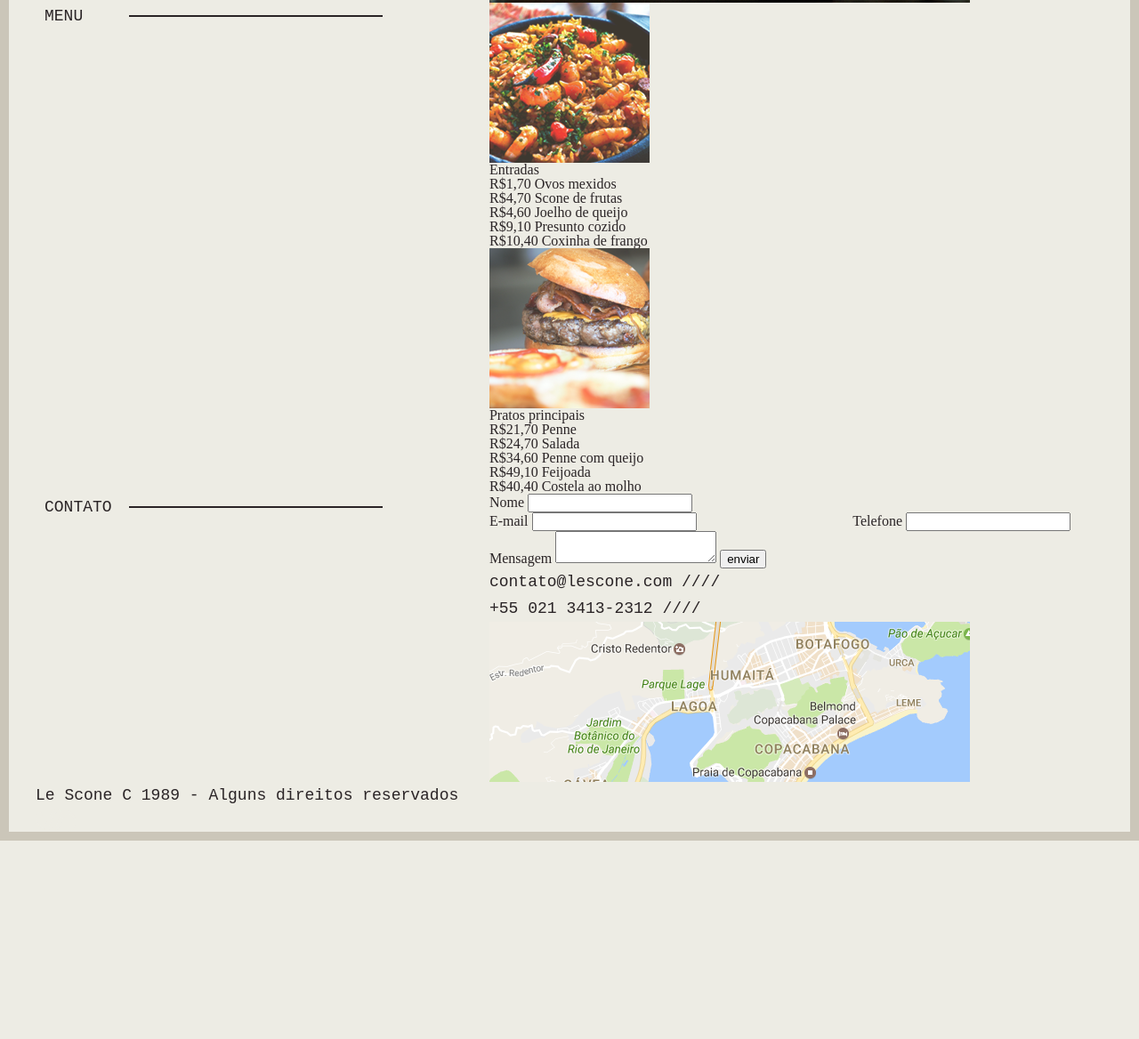
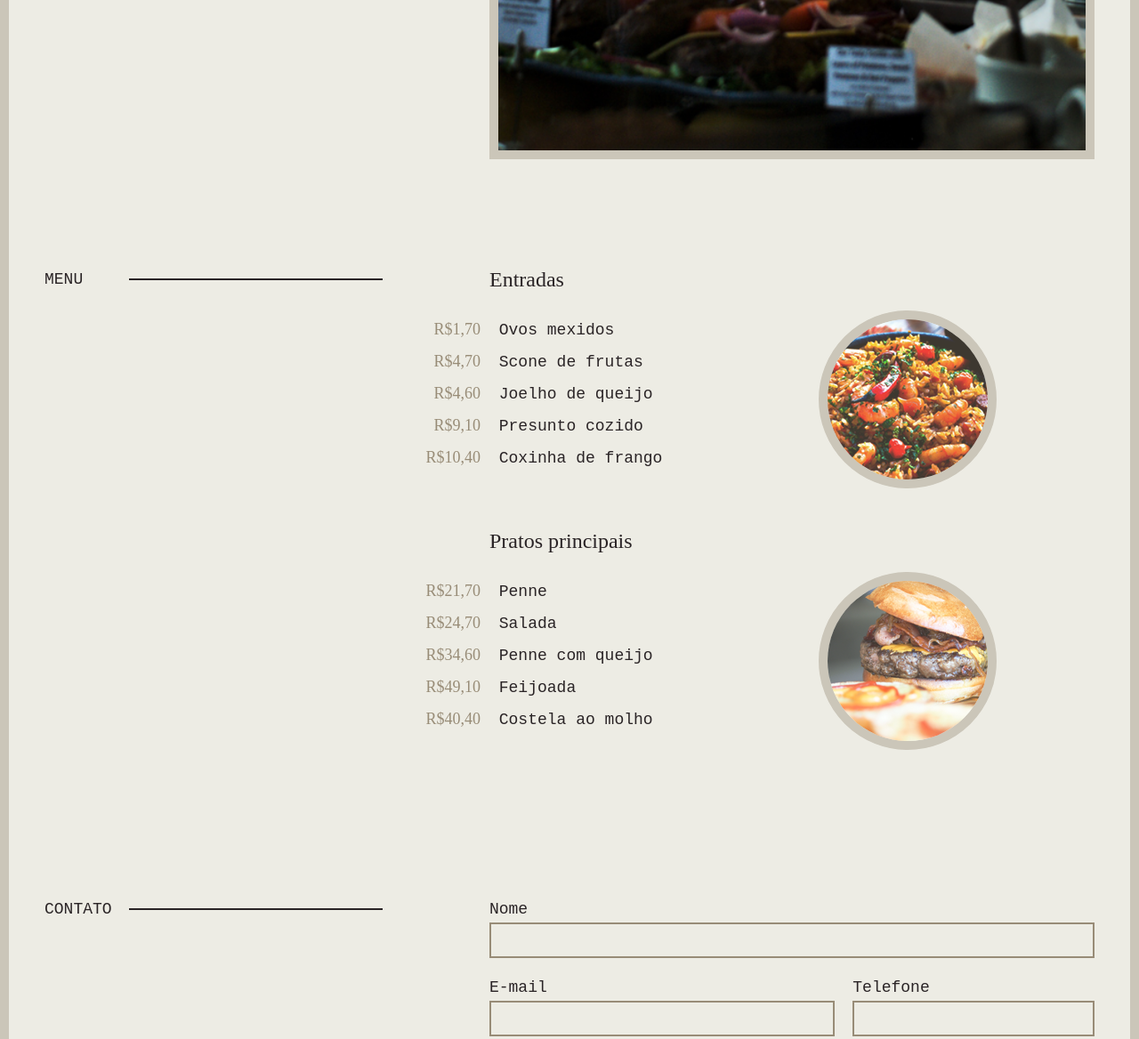
Before and after one commit to BernardoBF4/Le-Scone, a plain HTML site: page index.html in a window 1280 px wide. Shown: the part 767-1935 px from the top of the page at 89% size. Before the commit the page ends 1712 px from the top, so only its background shows below. Drawn offline with Linux system fonts and the light colour scheme; a web font is replaced by a local one.

Commit message:
feat(scss): resto das seções estilizadas

```diff
--- /dev/null
+++ b/css/sass/_contato.scss
@@ -0,0 +1,70 @@
+.contato {
+  margin-top: 120px;
+  margin-bottom: 120px;
+  @include device(s) {
+    margin-top: 60px;
+    margin-bottom: 60px;
+  }
+  form {
+    label {
+      @include tipo-1(18);
+      display: block;
+    }
+    input[type="text"],
+    textarea {
+      @include tipo-1(18);
+      color: $cinza;
+      width: 100%;
+      padding: 0 5px;
+      height: 40px;
+      border: 2px solid $bege-escuro;
+      background-color: transparent;
+      margin-bottom: 1em;
+      &:hover,
+      &:focus {
+        outline: none;
+        border-color: $bege-medio;
+      }
+    }
+    textarea {
+      height: 120px;
+    }
+  }
+  .button {
+    @include tipo-1(18);
+    cursor: pointer;
+    color: $bege-escuro;
+    text-transform: uppercase;
+    border: 2px solid $bege-escuro;
+    background-color: transparent;
+    display: block;
+    width: 200px;
+    padding-top: 5px;
+    @include box-shadow(5px 5px 0 -2px $bege-medio, 5px 5px 0 0 $bege-escuro);
+    transition: 0.3s;
+    &:hover {
+      @include box-shadow(3px 3px 0 -2px $bege-medio, 3px 3px 0 0 $bege-escuro);
+    }
+  }
+  &-info {
+    display: inline-block;
+    color: $bege-escuro;
+    margin-bottom: 3em;
+    @include device(l) {
+      float: right;
+      text-align: right;
+      margin-top: -3em;
+    }
+    @include device(m) {
+      margin-top: 2em;
+    }
+  }
+  &-mapa {
+    display: block;
+    @include box-shadow(0 0 0 10px $bege-medio);
+    clear: both;
+    img {
+      width: 100%;
+    }
+  }
+}
--- /dev/null
+++ b/css/sass/_footer.scss
@@ -0,0 +1,18 @@
+footer {
+  padding: 20px 0;
+  background-color: $cinza;
+  @include box-shadow(0 0 0 10px $cinza);
+  p {
+    color: $bege-claro;
+    @include device(s) {
+      text-align: center;
+    }
+  }
+  a img {
+    float: right;
+    @include device(s) {
+      float: none;
+      margin: 20px auto;
+    }
+  }
+}
--- a/css/sass/_intro.scss
+++ b/css/sass/_intro.scss
@@ -16,6 +16,22 @@
     @include device(s) {
       margin-bottom: 40px;
     }
+    &::after {
+      content: "/ / / /";
+      color: $cinza;
+      display: block;
+      font-size: 220px;
+      letter-spacing: -90px;
+      margin-top: 200px;
+      @include device(m) {
+        margin-top: 80px;
+        font-size: 160px;
+        letter-spacing: -70px;
+      }
+      @include device(s) {
+        display: none;
+      }
+    }
   }
   .logo {
     margin-bottom: 60px;
@@ -23,4 +39,17 @@
   @include device(s) {
     margin-top: 20px;
   }
+  &-foto {
+    border: 10px solid $bege-medio;
+    width: 100%;
+  }
 }
+
+.aberto {
+  display: inline-block;
+  width: 12px;
+  height: 12px;
+  background-color: $verde;
+  border-radius: 50%;
+  margin-left: 30px;
+}
--- /dev/null
+++ b/css/sass/_menu.scss
@@ -0,0 +1,46 @@
+.menu {
+  margin-top: 120px;
+  margin-bottom: 120px;
+  @include device(s) {
+    margin-top: 60px;
+    margin-bottom: 60px;
+  }
+  &-item {
+    margin-bottom: 60px;
+    h2 {
+      @include tipo-2(24);
+      margin-bottom: 1em;
+    }
+    li {
+      @include tipo-1(18);
+      line-height: em(35, 18);
+      span {
+        font-family: $fonte-2;
+        color: $bege-escuro;
+        display: inline-block;
+        width: 70px;
+        text-align: right;
+        margin-right: 10px;
+        margin-left: -80px;
+        @include device(s) {
+          margin-left: 0px;
+          width: auto;
+        }
+      }
+    }
+    img {
+      border-radius: 50%;
+      border: 10px solid $bege-medio;
+      position: absolute;
+      right: 0;
+      margin-top: 50px;
+      @include device(l) {
+        right: 120px;
+      }
+      @include device(2) {
+        width: 120px;
+        margin-top: 0;
+      }
+    }
+  }
+}
--- a/css/sass/variables_and_mixins.scss
+++ b/css/sass/_variables_and_mixins.scss
@@ -3,7 +3,7 @@ $bege-claro: #edece4;
 $bege-medio: #cbc6b9;
 $bege-escuro: #988c77;
 $cinza: #2a2426;
-$verde: #988c77;
+$verde: #1ab912;
 
 // Fontes
 $fonte-1: "PT Mono", monospace;
@@ -32,3 +32,8 @@ $fonte-2: "Aref Ruqaa", serif;
     line-height: em(30, $size);
   }
 }
+
+@mixin box-shadow($shadow...) {
+  -webkit-box-shadow: $shadow;
+  -moz-box-shadow: $shadow;
+}
--- a/css/sass/style.scss
+++ b/css/sass/style.scss
@@ -3,3 +3,6 @@
 @import "variables_and_mixins";
 @import "geral";
 @import "intro";
+@import "menu";
+@import "contato";
+@import "footer";
--- a/index.html
+++ b/index.html
@@ -23,7 +23,7 @@
       <p class="intro-telefone">+55 021 2412-3333</p>
     </div>
     <div class="grid-7">
-      <img src="img/foto.png" alt="Foto de Le Scone">
+      <img src="img/foto.png" class="intro-foto" alt="Foto de Le Scone">
     </div>
   </main>
 
@@ -64,7 +64,7 @@
         <div class="row">
           <div class="grid-7">
             <label for="mail">E-mail</label>
-            <input id="mail" type="email">
+            <input id="mail" type="text">
           </div>
           <div class="grid-5">
             <label for="phone">Telefone</label>
```
Also changed, not shown: css/style.css, css/variables_and_mixins.css (deleted), 2 other files.
